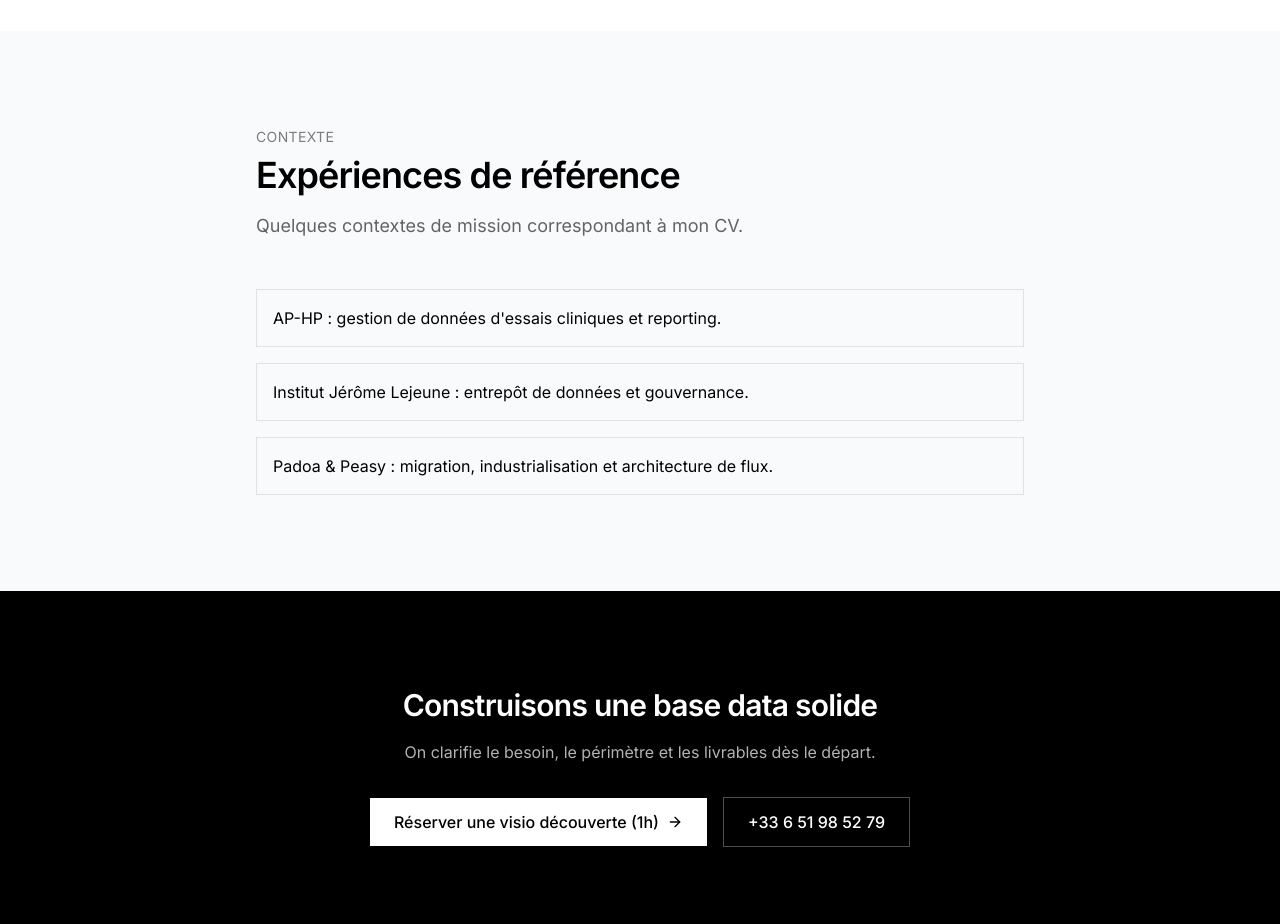
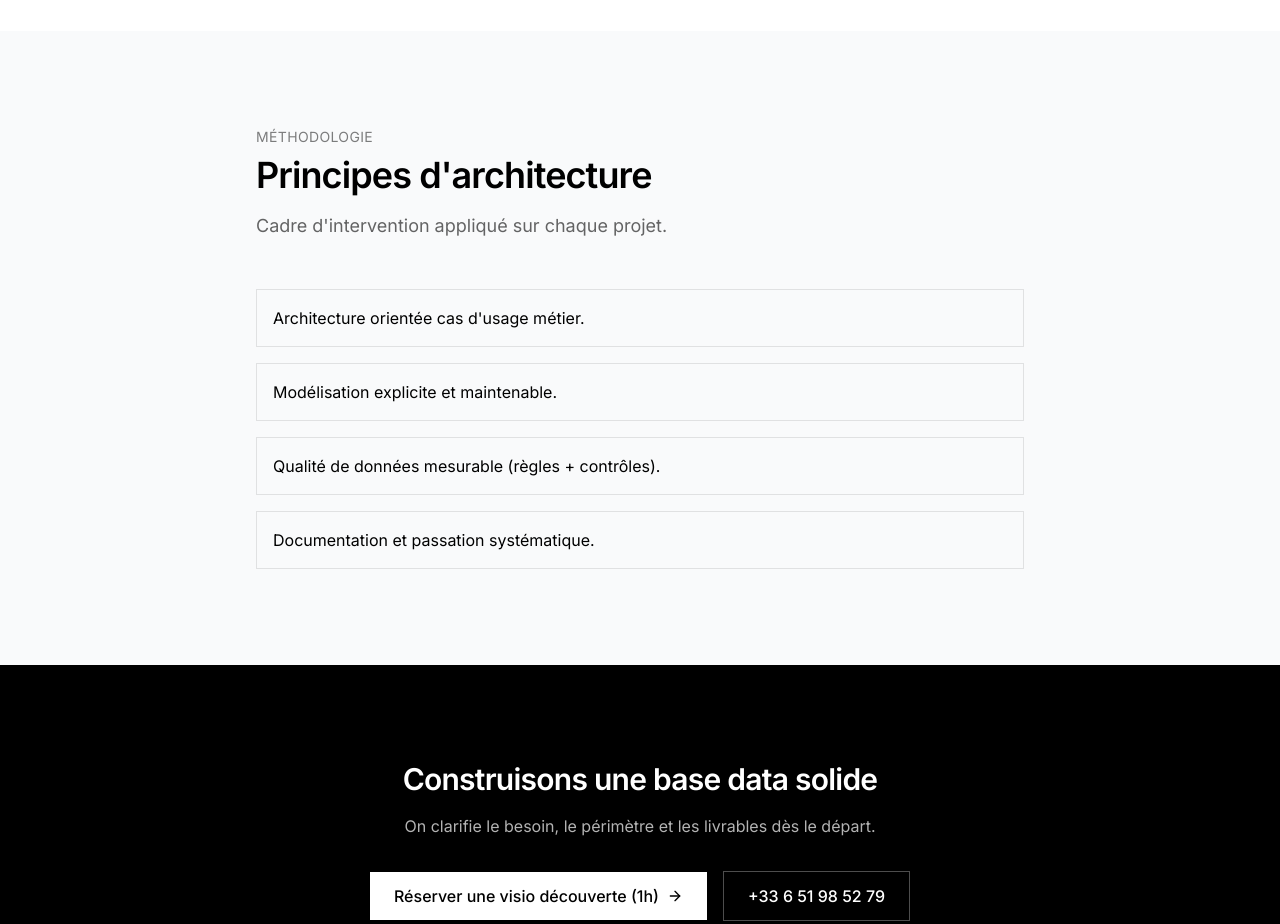
Before and after one commit to ngsanogo/isdataconsulting.com, a React (Vite) app: page /services/architecture-data in a window 1280 px wide. Shown: the part 1140-2064 px from the top of the page. Built offline with nearby package versions, Linux system fonts and the light colour scheme.

Commit message:
content: remove client references and sharpen role positioning

```diff
--- a/src/components/HeroSection.tsx
+++ b/src/components/HeroSection.tsx
@@ -58,7 +58,7 @@
             </div>
             <div className="text-center">
               <p className="text-3xl font-bold mb-2">Mission freelance</p>
-              <p className="text-sm opacity-70">Padoa (depuis 08/2025), Peasy (2025)</p>
+              <p className="text-sm opacity-70">Data engineering, data product et pilotage</p>
             </div>
           </div>
         </div>
--- a/src/components/SocialProofSection.tsx
+++ b/src/components/SocialProofSection.tsx
@@ -1,26 +1,18 @@
 import { Briefcase, Clock, Users } from "lucide-react";
 import SectionHeader from "./SectionHeader";
 
-const EXPERIENCES = [
+const POSITIONING = [
   {
-    company: "Padoa (Freelance)",
-    period: "Août 2025 – Aujourd'hui",
-    details: "Migration de données clients, refonte de pipelines à fort volume, maintenance et évolution de la base produit.",
+    title: "Data Engineer",
+    details: "Conception de pipelines, fiabilisation de données, automatisation et reporting opérationnel.",
   },
   {
-    company: "Peasy (Freelance)",
-    period: "Mars 2025 – Juillet 2025",
-    details: "Construction et optimisation de base de données, pipelines d'intégration, gouvernance CRM et dashboards automatisés.",
+    title: "Data Product Owner",
+    details: "Cadrage des besoins, priorisation des sujets data et alignement métier/technique.",
   },
   {
-    company: "Institut Jérôme Lejeune",
-    period: "Oct. 2021 – Janv. 2025",
-    details: "Diagnostic de référentiels, mise en place d'entrepôt de données, workflows ETL, gouvernance et support équipes médicales.",
-  },
-  {
-    company: "AP-HP",
-    period: "Sept. 2017 – Sept. 2021",
-    details: "Data management d'essais cliniques, administration de bases et automatisation de reporting.",
+    title: "Chef de projet Data",
+    details: "Pilotage des chantiers, coordination transverse et livraison de livrables documentés.",
   },
 ] as const;
 
@@ -47,24 +39,23 @@
     <section className="section bg-gray-50 dark:bg-gray-900/30">
       <div className="container mx-auto">
         <SectionHeader
-          tag="Parcours"
-          title="Expériences clés"
+          tag="Positionnement"
+          title="Rôles et périmètre d'intervention"
           description=""
         />
 
-        <div className="grid lg:grid-cols-2 gap-6 mb-16">
-          {EXPERIENCES.map((experience) => (
+        <div className="grid lg:grid-cols-3 gap-6 mb-16">
+          {POSITIONING.map((item) => (
             <div
-              key={experience.company}
+              key={item.title}
               className="flex flex-col p-8 bg-white dark:bg-gray-900 border border-black/10 dark:border-white/10"
             >
               <div className="mb-4">
                 <span className="inline-block px-3 py-1 bg-black dark:bg-white text-white dark:text-black text-xs font-medium uppercase tracking-wide">
-                  {experience.company}
+                  {item.title}
                 </span>
-                <p className="text-sm opacity-50 mt-2">{experience.period}</p>
               </div>
-              <p className="opacity-80 leading-relaxed">{experience.details}</p>
+              <p className="opacity-80 leading-relaxed">{item.details}</p>
             </div>
           ))}
         </div>
--- a/src/pages/ArchitectureData.tsx
+++ b/src/pages/ArchitectureData.tsx
@@ -28,10 +28,11 @@
   },
 ] as const;
 
-const EXPERIENCE_CONTEXT = [
-  "AP-HP : gestion de données d'essais cliniques et reporting.",
-  "Institut Jérôme Lejeune : entrepôt de données et gouvernance.",
-  "Padoa & Peasy : migration, industrialisation et architecture de flux.",
+const PRINCIPLES = [
+  "Architecture orientée cas d'usage métier.",
+  "Modélisation explicite et maintenable.",
+  "Qualité de données mesurable (règles + contrôles).",
+  "Documentation et passation systématique.",
 ] as const;
 
 export default function ArchitectureData() {
@@ -108,12 +109,12 @@
         <section className="section bg-gray-50 dark:bg-gray-900/30">
           <div className="container mx-auto max-w-3xl">
             <SectionHeader
-              tag="Contexte"
-              title="Expériences de référence"
-              description="Quelques contextes de mission correspondant à mon CV."
+              tag="Méthodologie"
+              title="Principes d'architecture"
+              description="Cadre d'intervention appliqué sur chaque projet."
             />
             <ul className="space-y-4">
-              {EXPERIENCE_CONTEXT.map((item) => (
+              {PRINCIPLES.map((item) => (
                 <li key={item} className="p-4 border border-black/10 dark:border-white/10">
                   {item}
                 </li>
--- a/src/pages/DataEngineering.tsx
+++ b/src/pages/DataEngineering.tsx
@@ -93,7 +93,7 @@
             <SectionHeader
               tag="Services"
               title="Interventions principales"
-              description="Prestations alignées avec mes missions récentes (Padoa, Peasy, Institut Jérôme Lejeune)."
+              description="Approche orientée stack, qualité et industrialisation des flux."
             />
 
             <div className="grid md:grid-cols-3 gap-6">
--- a/src/pages/ProductDataServices.tsx
+++ b/src/pages/ProductDataServices.tsx
@@ -40,9 +40,9 @@
         Aller au contenu principal
       </a>
       <SEO
-        title="Pilotage de projet data | ISData Consulting"
-        description="Cadrage, coordination et livraison de projets data avec les équipes métier et techniques."
-        keywords={["pilotage data", "gestion de projet data", "jira", "confluence", "data manager"]}
+        title="Data Product Owner & Chef de projet Data | ISData Consulting"
+        description="Cadrage, priorisation, coordination métier/tech et delivery data."
+        keywords={["data product owner", "chef de projet data", "pilotage data", "jira", "confluence"]}
         canonicalPath="/services/product-data"
       />
       <Header />
@@ -55,14 +55,14 @@
                 Retour à l'accueil
               </Link>
 
-              <p className="text-sm opacity-50 mb-4 tracking-wide uppercase">Pilotage de projet data</p>
+              <p className="text-sm opacity-50 mb-4 tracking-wide uppercase">Data Product Owner & Chef de projet Data</p>
 
               <h1 className="text-4xl sm:text-5xl font-semibold leading-tight tracking-tight mb-6">
-                Cadrer et faire avancer vos projets data
+                Structurer et piloter vos produits data
               </h1>
 
               <p className="text-lg opacity-70 leading-relaxed mb-8 max-w-2xl">
-                J'interviens sur la coordination métier/tech, la priorisation et la livraison de projets data.
+                J'interviens sur le cadrage, la priorisation, la coordination des équipes et la livraison des sujets data.
               </p>
 
               <div className="flex flex-col sm:flex-row gap-3">
@@ -83,7 +83,7 @@
             <SectionHeader
               tag="Interventions"
               title="Rôle en mission"
-              description="Approche pragmatique issue de contextes santé, recherche et SaaS."
+              description="Approche pragmatique orientée méthodologie et delivery."
             />
 
             <div className="grid md:grid-cols-3 gap-6">
```
